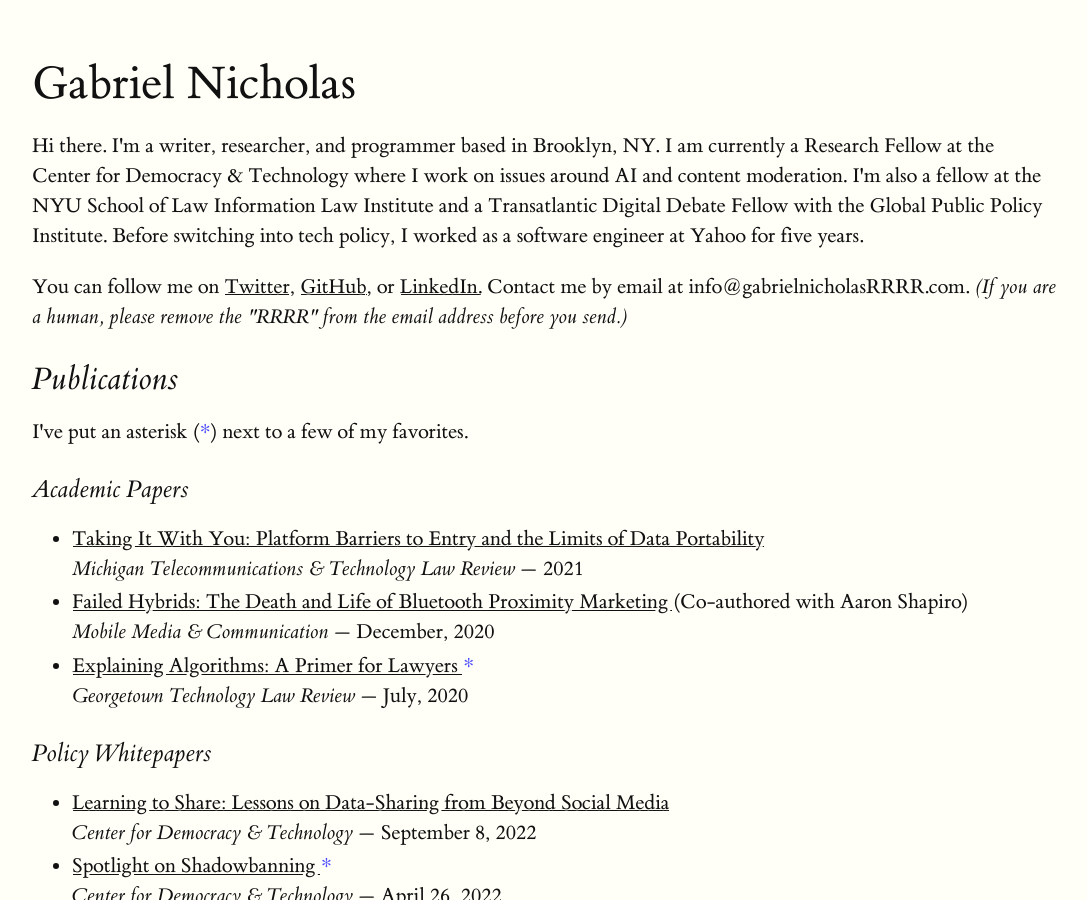
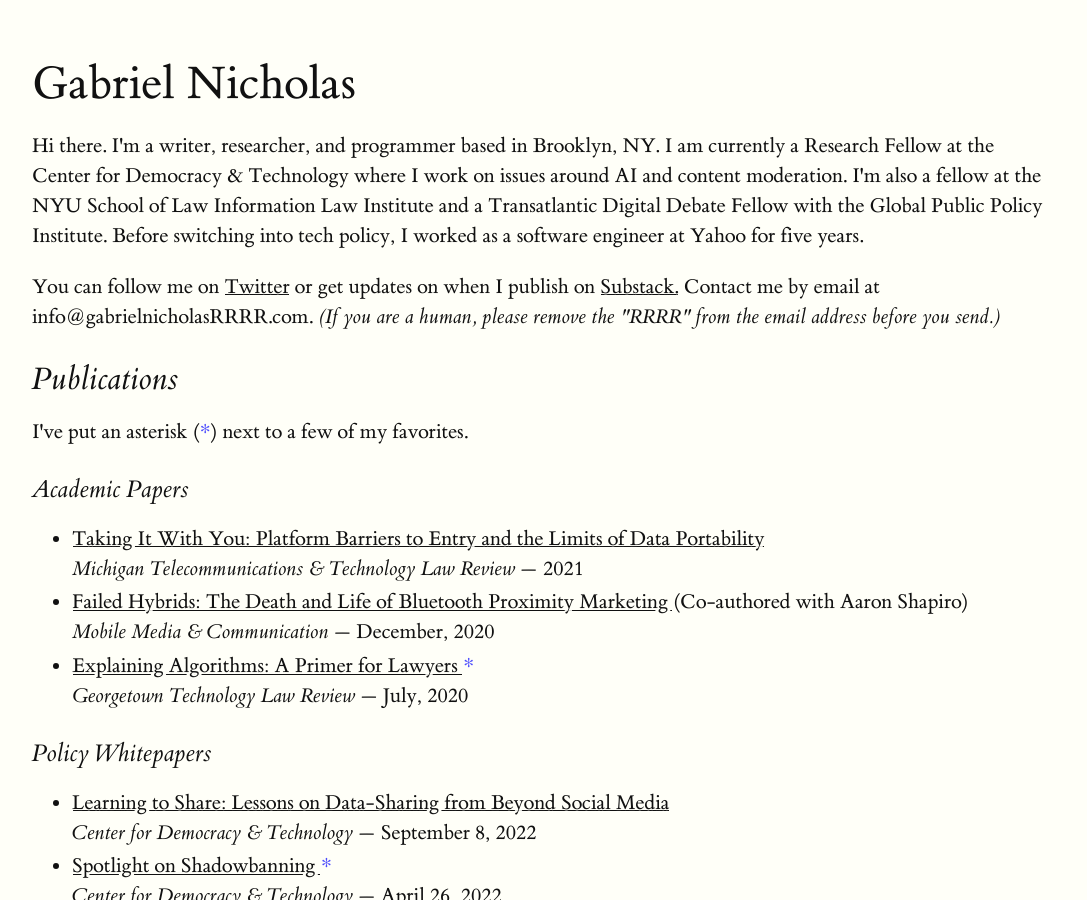
Before and after one commit to gajeam/gajeam.github.io, a Jekyll site: the page built from index.html, in a window 1280 px wide and 900 px high. Shown: the whole window, without its empty margins (96-1183 px from the left). Built offline with Jekyll 4.4.1, drawn with Linux system fonts in a browser that asks for light colours.

Commit message:
Updated Substack link

```diff
--- a/_data/contact.yaml
+++ b/_data/contact.yaml
@@ -1,5 +1,4 @@
 ---
 email: info@gabrielnicholasRRRR.com
 twitter: https://twitter.com/GabeNicholas
-github: http://github.com/gajeam
-linkedin: https://www.linkedin.com/in/gnicho/
+substack: https://gabewrites.substack.com/
--- a/index.html
+++ b/index.html
@@ -7,7 +7,7 @@ fave: <span class="fave">*</span>
 ---
 <h1>{{ page.title }}</h1>
 <p>Hi there. I'm a writer, researcher, and programmer based in Brooklyn, NY. I am currently a Research Fellow at the Center for Democracy & Technology where I work on issues around AI and content moderation. I'm also a fellow at the NYU School of Law Information Law Institute and a Transatlantic Digital Debate Fellow with the Global Public Policy Institute. Before switching into tech policy, I worked as a software engineer at Yahoo for five years.</p>
-<p> You can follow me on <a href = {{ site.data.contact.twitter }}>Twitter</a>, <a href = {{ site.data.contact.github }}> GitHub</a>, or <a href = {{ site.data.contact.linkedin}} >LinkedIn.</a> Contact me by email at {{site.data.contact.email}}. <i>(If you are a human, please remove the "RRRR" from the email address before you send.)</i>
+<p> You can follow me on <a href = {{ site.data.contact.twitter }}>Twitter</a> or get updates on when I publish on <a href = {{ site.data.contact.substack }}>Substack.</a> Contact me by email at {{site.data.contact.email}}. <i>(If you are a human, please remove the "RRRR" from the email address before you send.)</i>
 </p>
 <h2>Publications</h2>
 <p>I've put an asterisk ({{page.fave}}) next to a few of my favorites.
```
